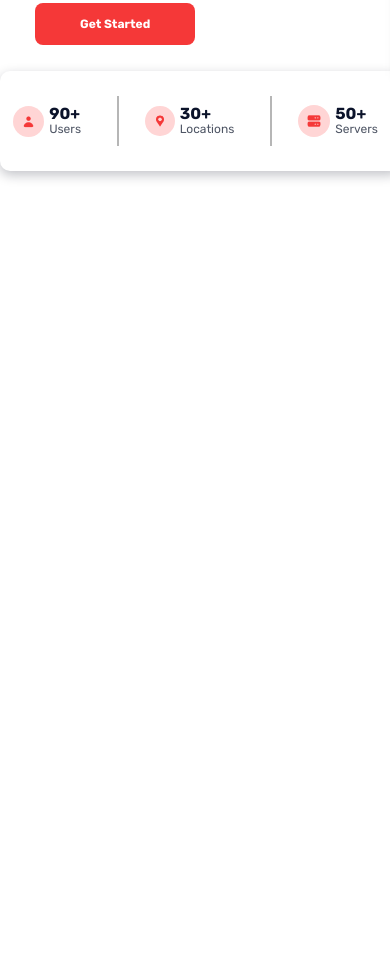
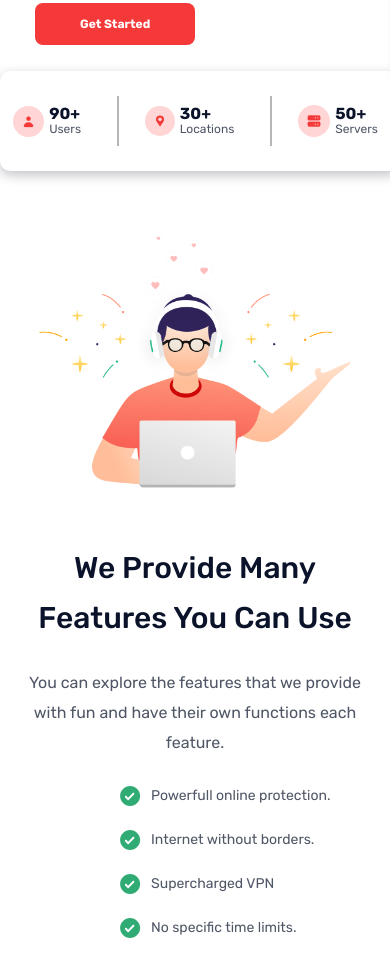
Before and after one commit to beksultane/1-module, a website: page index.html in a window 390 px wide. Shown: the part 524-1500 px from the top of the page. Before the commit the page ends 844 px from the top, so only its background shows below. Drawn offline with Linux system fonts and the light colour scheme.

Commit message:
init features

```diff
--- a/index.html
+++ b/index.html
@@ -84,6 +84,34 @@
         </div>
       </div>
     </div>
+
+
+    <div class="features">
+      <img src="img/man1.png" alt="img" class="features__img">
+
+      <div class="features__info">
+        <h2 class="features__info_title">We Provide Many Features You Can Use</h2>
+        <p class="features__info_txt">You can explore the features that we provide with fun and have their own functions each feature.</p>
+        <ul class="features__info_choice">
+          <li>
+            <img src="img/check.svg" alt="icon">
+            <p>Powerfull online protection.</p>
+          </li>
+          <li>
+            <img src="img/check.svg" alt="icon">
+            <p>Internet without borders.</p>
+          </li>
+          <li>
+            <img src="img/check.svg" alt="icon">
+            <p>Supercharged VPN</p>
+          </li>
+          <li>
+            <img src="img/check.svg" alt="icon">
+            <p>No specific time limits.</p>
+          </li>
+        </ul>
+      </div>
+    </div>
   </div>
 
 
--- a/scss/_main.scss
+++ b/scss/_main.scss
@@ -225,3 +225,77 @@
     }
   }
 }
+
+
+.features {
+  display: flex;
+  gap: 30px;
+  margin-top: 10%;
+
+  li {
+    display: flex;
+    gap: 10px;
+    font-size: 14px;
+    color: $text-color;
+  }
+
+  &__info {
+    padding-left: 16%;
+
+    &_title {
+      font-size: 35px;
+      color: $title-txt;
+      font-weight: $f-weiht5;
+      line-height: 50px;
+      padding-right: 30px;
+    }
+    &_txt {
+      color: $text-color;
+      line-height: 30px;
+    }
+    &_choice {
+      padding: 0;
+    }
+  }
+
+  @media (max-width: 1170px) {
+    flex-direction: column  ;
+    align-items: center;
+    justify-content: center;
+
+    &__info {
+      padding: 0;
+
+      &_title {
+        text-align: center;
+      }
+      &_choice {
+        padding: 0;
+      }
+    }
+  }
+
+  @media (max-width: 440px) {
+    margin-top: 16%;
+    align-items: center;
+
+    li {
+      padding-left: 7.5rem;
+    }
+
+    &__img {
+      width: 80%;
+    }
+    &__info {
+
+      &_title {
+        padding: 0 15px;
+        font-size: 30px;
+      }
+      &_txt {
+        padding: 0 15px;
+        text-align: center;
+      }
+    }
+  }
+}
```
Also changed, not shown: css/style.css, img/check.svg (added), img/man1.png (added), 1 other file.
